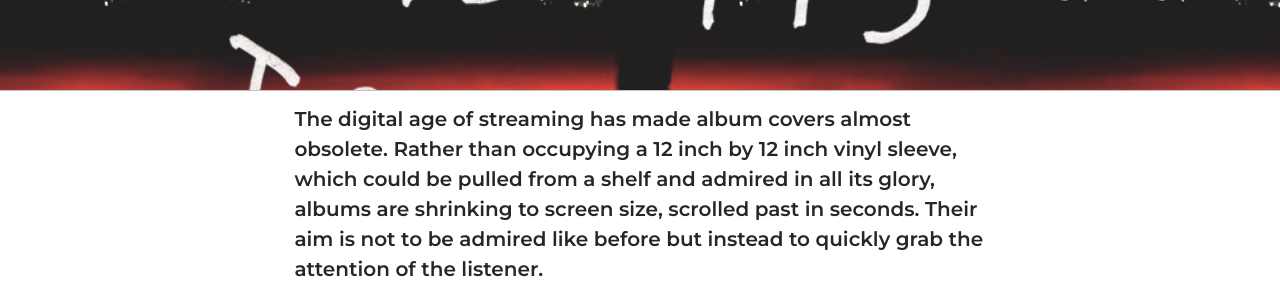
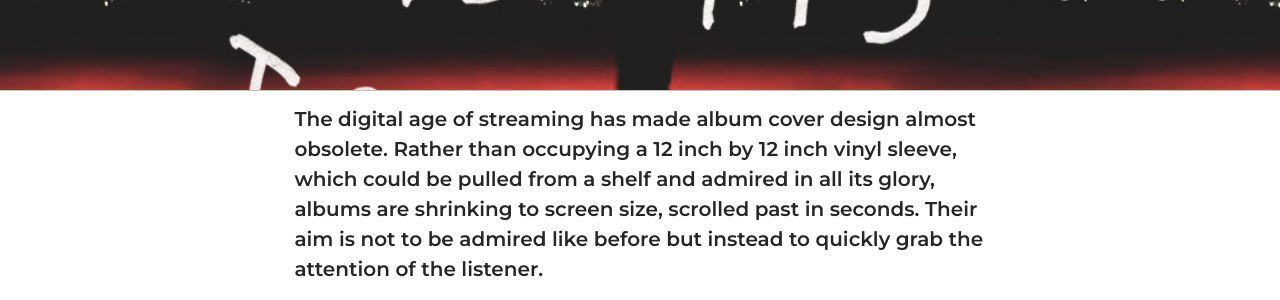
Before and after one commit to lauracutting/typetune, a Jekyll site: the page built from _posts/2020-11-18-the-dawn-of-the-digital-age-album-cover.md, in a window 1280 px wide and 900 px high. Shown: the part 249-549 px from the top of the window. Built offline with Jekyll 4.4.1, drawn with Linux system fonts in a browser that asks for light colours; some web fonts are replaced.

Commit message:
Update Post “2020-11-18-the-dawn-of-the-digital-age-album-cover”

```diff
--- a/_posts/2020-11-18-the-dawn-of-the-digital-age-album-cover.md
+++ b/_posts/2020-11-18-the-dawn-of-the-digital-age-album-cover.md
@@ -9,7 +9,7 @@
   - Media
   - Fonts
 ---
-The digital age of streaming has made album covers almost obsolete. Rather than occupying a 12 inch by 12 inch vinyl sleeve, which could be pulled from a shelf and admired in all its glory, albums are shrinking to screen size, scrolled past in seconds. Their aim is not to be admired like before but instead to quickly grab the attention of the listener.
+The digital age of streaming has made album cover design almost obsolete. Rather than occupying a 12 inch by 12 inch vinyl sleeve, which could be pulled from a shelf and admired in all its glory, albums are shrinking to screen size, scrolled past in seconds. Their aim is not to be admired like before but instead to quickly grab the attention of the listener.
 
 Presenting the artist as a brand and appealing to their fan base has become more significant than ever before. The album cover is now one of many branding tools whereas before, it was one of the only forms of promotion in the music industry. In previous eras it was frequently the first glimpse of what a band's next step looked like. However streaming services have ushered in a new reality; music no longer depends on the full cohesive album the way the eras of vinyl, CDs and cassettes did. These days, it's not always the album cover announcing the branding for an artist's album.
 
```
